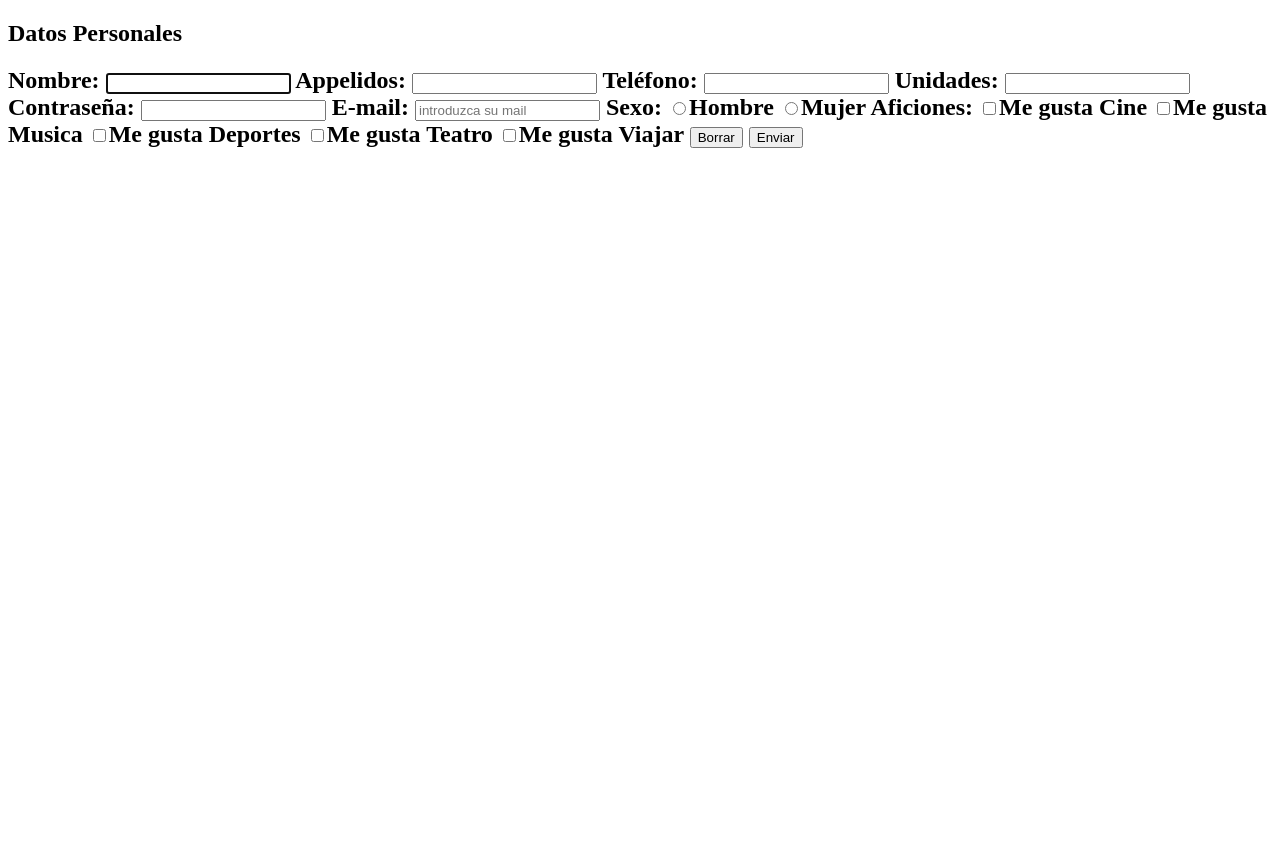
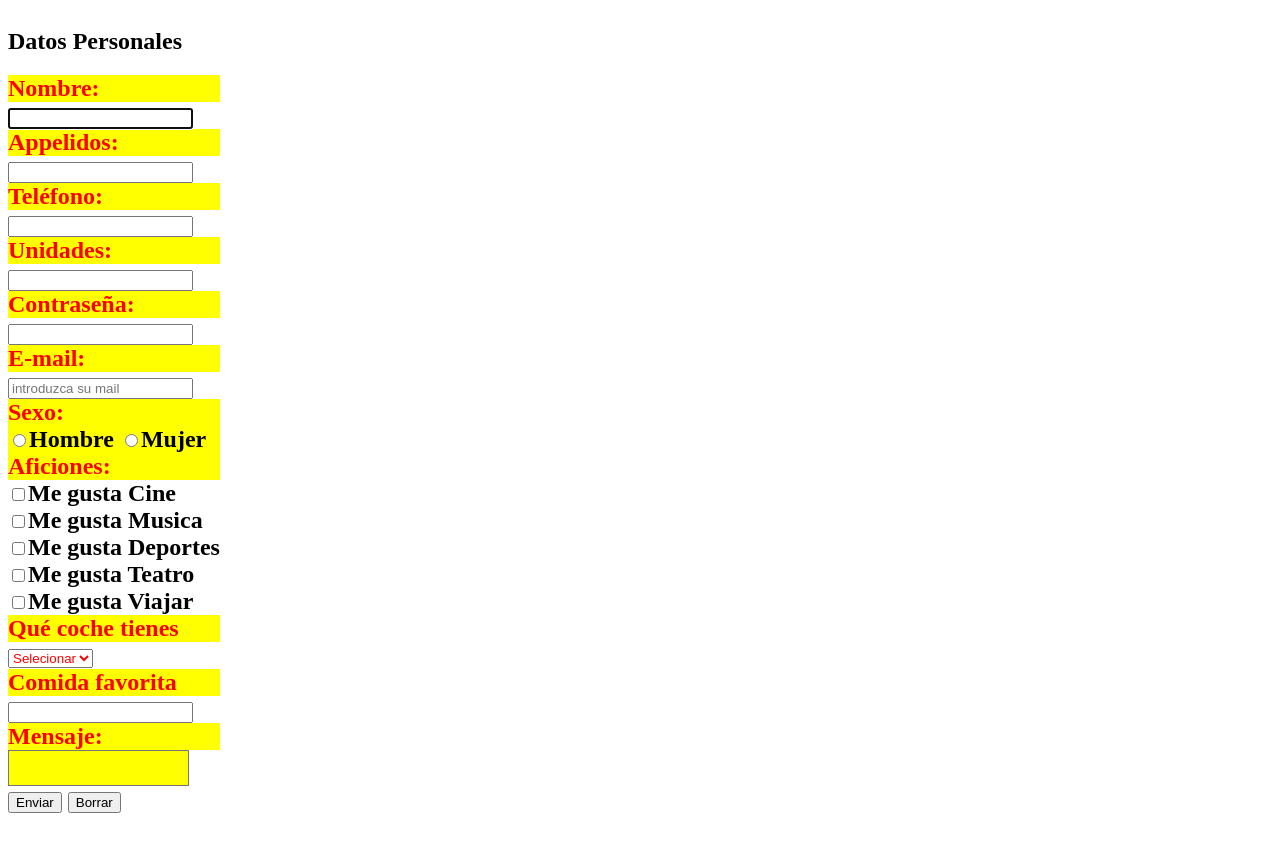
Before and after one commit to plamencurso/cursoinf, a plain HTML site: page gui/10_formulario.html in a window 1280 px wide. Before the commit the page ends 800 px from the top, so only its background shows below. Drawn offline with Linux system fonts and the light colour scheme.

Commit message:
ahora esta en una sola columna

```diff
--- a/gui/10_formulario.html
+++ b/gui/10_formulario.html
@@ -4,22 +4,22 @@
 	<head>
 		<title>Formulario</title>
 		<meta charset="UTF-8"/>
+		<link rel="stylesheet" href="css/formulario.css">
 
 		<style>
-			label {
-				cursor:pointer;
-			}
+
 		</style>
 	</head>
 
 	<body>
 		<section id="contenedor">
 			<section id="formulario">
-				<form name="formulario_uno" action="mailto:algo@xxx.com" method="post" enctype="text/plain">
+				<form id="form" name="formulario_uno" action="mailto:algo@xxx.com" method="post" enctype="text/plain">
 					<h2>Datos Personales<h2>
 
-					<label for="nombre">Nombre: </label>
-					<input type="text" id="nombre" name="nombre_txt" autofocus />
+					<section id="form_section">
+						<label class="formel" for="nombre">Nombre: </label>
+						<input class="formel" type="text" id="nombre" name="nombre_txt" autofocus />
 
 						<label for="apellidos">Appelidos: </label>
 						<input type="text" id="apellidos" name="apellidos_txt" />
@@ -36,22 +36,53 @@
 						<label for="correo">E-mail: </label>
 						<input type="email" id="correo" name="mail" placeholder="introduzca su mail"/>
 
+						<section class="blk">
 							<label>Sexo:</label>
+							<div>
 								<input type="radio" name="sexo" value="Soy Hombre">Hombre
 								<input type="radio" name="sexo" value="Soy Mujer">Mujer
+							</div>
+						</section>
 
+						<section>
 							<label>Aficiones:</label>
-					<input type="checkbox" name="cine_ckb" value="cine">Me gusta Cine
-					<input type="checkbox" name="musica_ckb" value="musica">Me gusta Musica
-					<input type="checkbox" name="deportes_ckb" value="deportes">Me gusta Deportes
-					<input type="checkbox" name="teatro_ckb" value="teatro">Me gusta Teatro
-					<input type="checkbox" name="viajar_ckb" value="viajar">Me gusta Viajar
+							<div><input type="checkbox" name="cine_ckb" value="cine">Me gusta Cine</div>
+							<div><input type="checkbox" name="musica_ckb" value="musica">Me gusta Musica</div>
+							<div><input type="checkbox" name="deportes_ckb" value="deportes">Me gusta Deportes</div>
+							<div><input type="checkbox" name="teatro_ckb" value="teatro">Me gusta Teatro</div>
+							<div><input type="checkbox" name="viajar_ckb" value="viajar">Me gusta Viajar</div>
+						</section>
+
+						<label>Qué coche tienes</label>
+						<select name="marca_coche">
+							<option value="No selecionado">Selecionar</option>
+							<option value="Tengo un Audi">AUDI</option>
+							<option value="Tengo un Audi">BMW</option>
+							<option value="Tengo un Audi">SEAT</option>
+							<option value="Tengo un Audi">Renault</option>
+						</select>
+
+						<label>Comida favorita</label>
+						<input tye="text" list="comidas" name="comida"/>
+
+						<datalist id="comidas">
+							<option value="Tortilla Patatas">Tortilla</option>
+							<option value="Sopa de cebolla">Sopar</option>
+							<option value="Pollo asado">Pollo</option>
+							<option value="Mejillones marinera">Mejillones</option>
+							<option value="Gambas plancha">Gambas</option>
+							<option value="Sopa de cebolla">PAeella</option>
+						</datalist>
 
 
+						<label for="mensaje">Mensaje:</label>
+						<textarea class="blk" id="mensaje" name="mensaje_txa" placeholder="Describa su consulta ...">
+						</textarea>
 
+
+						<input type="submit" id="enviar" name="enviar_btn" value="Enviar">
 						<input type="reset" id="borrar" name="borrar_btn" value="Borrar">
-					<input type="submit" id="enviar" name="enviar_btn" value="Enviar">
-
+					</section> <!-- form_section -->
 				</form>
 			</section>
 		</section>
--- /dev/null
+++ b/gui/css/formulario.css
@@ -0,0 +1,21 @@
+label, select, datalist {
+	color: red;
+}
+
+label, .blk {
+	background-color: yellow;
+	text-align: left;
+	display: block;
+	cursor: pointer;
+}
+
+textarea {
+	resize: none;
+}
+
+#contenedor {
+	display: inline-block;
+}
+
+#formulario {
+}
```
Lines whose indentation alone changed are shown as unchanged.
